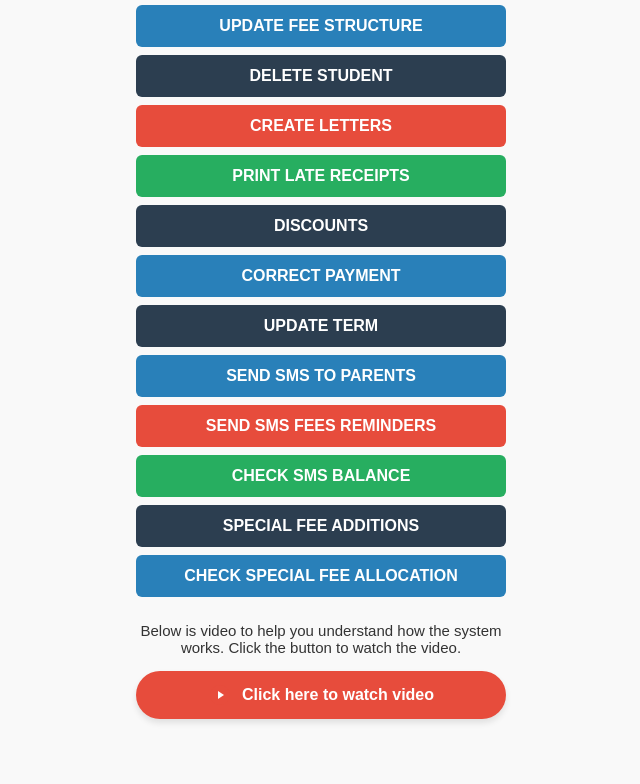
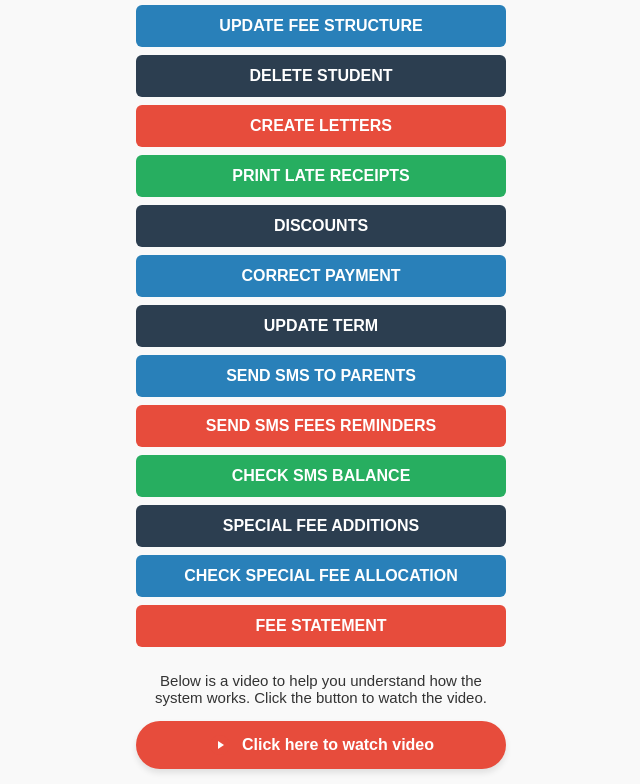
Before and after one commit to masomodigital/mumliz-UI, a plain HTML site: page index.html in a window 1280 px wide. Shown: the part 497-1281 px from the top of the page, without its empty margins (319-959 px from the left). Before the commit the page ends 1231 px from the top, so only its background shows below. Drawn offline with Linux system fonts and the light colour scheme.

Commit message:
Update index.html

```diff
--- a/index.html
+++ b/index.html
@@ -130,8 +130,9 @@
      <a href="https://script.google.com/macros/s/AKfycbybZDnCaT5Ut9kUWTTVJtvH9n3maDLsBTUq7NQqIPyAWGELAzn3SzsQbktMXRLqUOoX4A/exec" class="button green">CHECK SMS BALANCE</a>
      <a href="https://script.google.com/macros/s/AKfycbwp-XEgm6q9SsLP0DYdXkTYu-7vyDWaxpXCRG9Jpmr6FhlQynZ6AFXtzbkpVuFL-guy/exec" class="button black">SPECIAL FEE ADDITIONS</a>
      <a href="https://script.google.com/macros/s/AKfycbxr20XwQZ_iEcAHlDxqQcVteOG2QbCzM-WUN8jG-E_1s1P46ChgDMVBKCyjKXWd6Ic7Gw/exec" class="button blue">CHECK SPECIAL FEE ALLOCATION</a>
+     <a href="https://script.google.com/macros/s/AKfycbwM9Aaq_N9iJbPXCd27gmfEiA-EdK2PLYqGZrCo2eyLHif7NUlNdtwngzsBLMd-vq8V/exec" class="button red">FEE STATEMENT</a>
     <p style="text-align: center; font-size: 15px; color: #333; margin-top: 25px;">
-      Below is video to help you understand how the system works. Click the button to watch the video.
+      Below is a video to help you understand how the system works. Click the button to watch the video.
     </p>
 
     <a href="https://screenapp.io/app/#/shared/4wNQZsY7jZ" target="_blank" class="watch-video-button">
```
